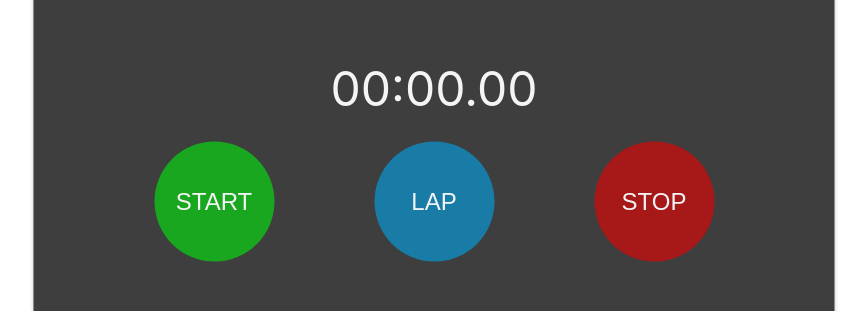
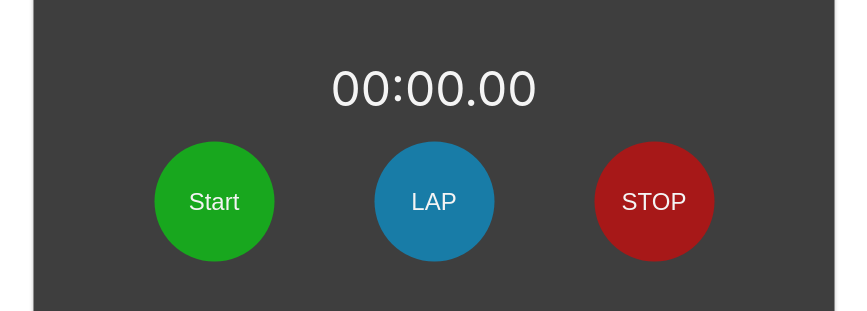
Before and after one commit to Minaghoreshi/stop-watch, a React (Create React App) app: page / in a window 1280 px wide. Shown: the top 311 px of the page, without its empty margins (206-1073 px from the left). Built offline with nearby package versions, Linux system fonts and the light colour scheme.

Commit message:
feat: handle resume button

```diff
--- a/src/Components/StopWatch/Stop-watch.jsx
+++ b/src/Components/StopWatch/Stop-watch.jsx
@@ -5,7 +5,7 @@ import { TimerContext } from "../../Contexts/TimerContext";
 import { formatTime } from "../../Utils";
 import { handleStart, handleStop, handleLap } from "./timerActions";
 export default function StopWatch() {
-  const { lapDispatch } = useContext(LapContext);
+  const { lapState, lapDispatch } = useContext(LapContext);
   const { timerState, timerStateDispatch } = useContext(TimerContext);
   const [lastAddedTIme, setLastAddedTime] = useState(0);
 
@@ -35,7 +35,7 @@ export default function StopWatch() {
             handleStart(timerStateDispatch);
           }}
         >
-          START
+          {!timerState.isRunning && lapState.length > 0 ? "Resume" : "Start"}
         </button>{" "}
         <button
           className={styles.lap}
```
